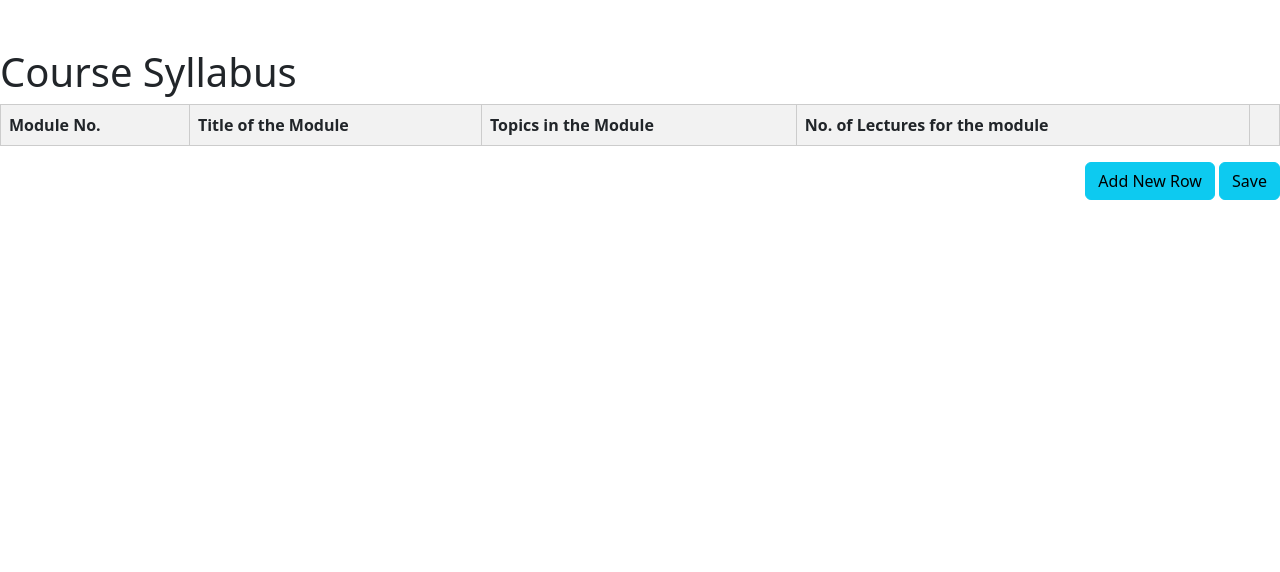
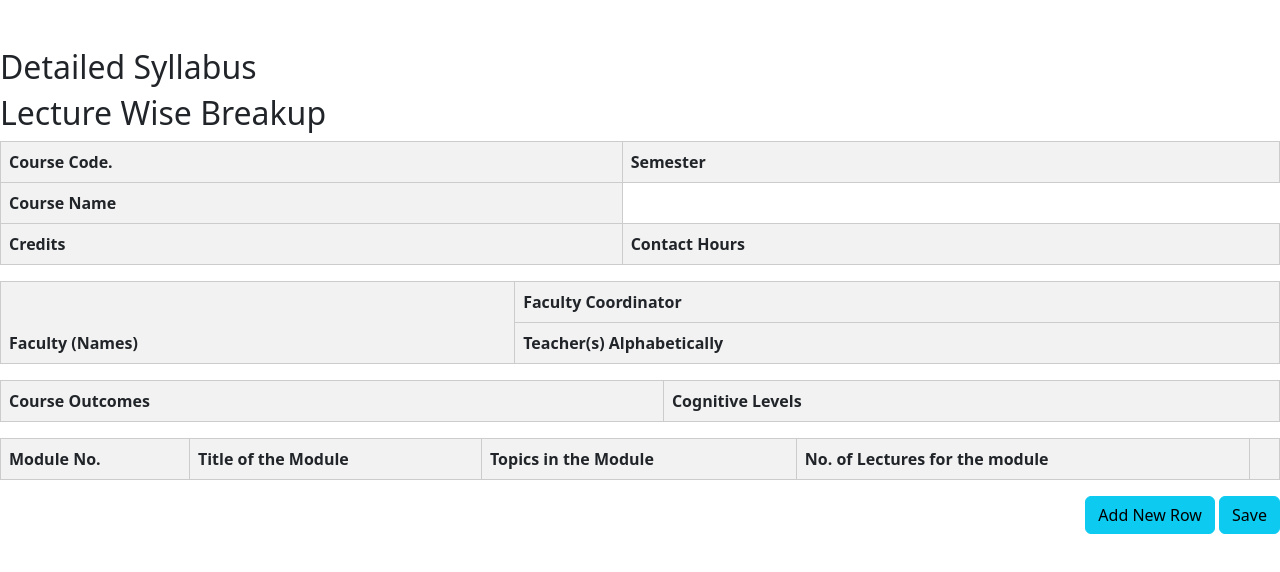
Before and after one commit to Bhaveshgitstar/Ourprojectobe, a website: page frontend/index.html in a window 1280 px wide. Drawn offline with nearby package versions, Linux system fonts and the light colour scheme; no server answers.

Commit message:
Update index.html

```diff
--- a/frontend/index.html
+++ b/frontend/index.html
@@ -11,7 +11,63 @@
 </head>
 <body>
     <div class="container mt-5"></div>
-    <h1>Course Syllabus</h1>
+    <h2>Detailed Syllabus</h2>
+    <h2>Lecture Wise Breakup</h2>
+    <table class="table" id="course_table">
+        <thead>
+            <tr>
+                <th>Course Code.</th>
+                <th>Semester</th>
+
+            </tr>
+            <tr><th>Course Name</th></tr>
+            <tr>
+            <th>Credits</th>
+            <th>Contact Hours</th>
+        </tr>
+        </thead>
+        <tbody id="couse_table">
+            <!-- Data will be added here dynamically -->
+        </tbody>
+    </table>
+    <table class="table" id="faculty_table">
+        <thead>
+            <tr>
+                <th rowspan="2" class="top">Faculty (Names)</th>
+                <th>Faculty Coordinator</th>
+            </tr>
+            <tr>
+                <th>Teacher(s) Alphabetically</th>
+            </tr>
+        </thead>
+        <tbody id="faculty_table">
+            <!-- Data will be added here dynamically -->
+        </tbody>
+    </table>
+
+    <table class="table" id="co_table">
+        <thead>
+            <tr>
+                <th colspan="2" class="top">Course Outcomes</th>
+                <th>Cognitive Levels</th>
+            </tr>
+           <!--<tr><td>cc1</td>
+        <td>kjsdgkjsdbg
+
+        </td>
+    <td>
+        level 2
+    </td></tr>
+
+            </td>-->
+        </thead>
+        <tbody>
+            <tbody id="co_table"></tbody>
+            <!-- Data will be added here dynamically -->
+        </tbody>
+    </table>
+
+    </table>
     <table class="table" id="syllabus-table">
         <thead>
             <tr>
@@ -31,6 +87,8 @@
         <button class="btn btn-info save-button">Save</button>
     </div>
 </div>
+<script src="dataval.js"></script>
     <script src="script.js"></script>
+
 </body>
 </html>
```
